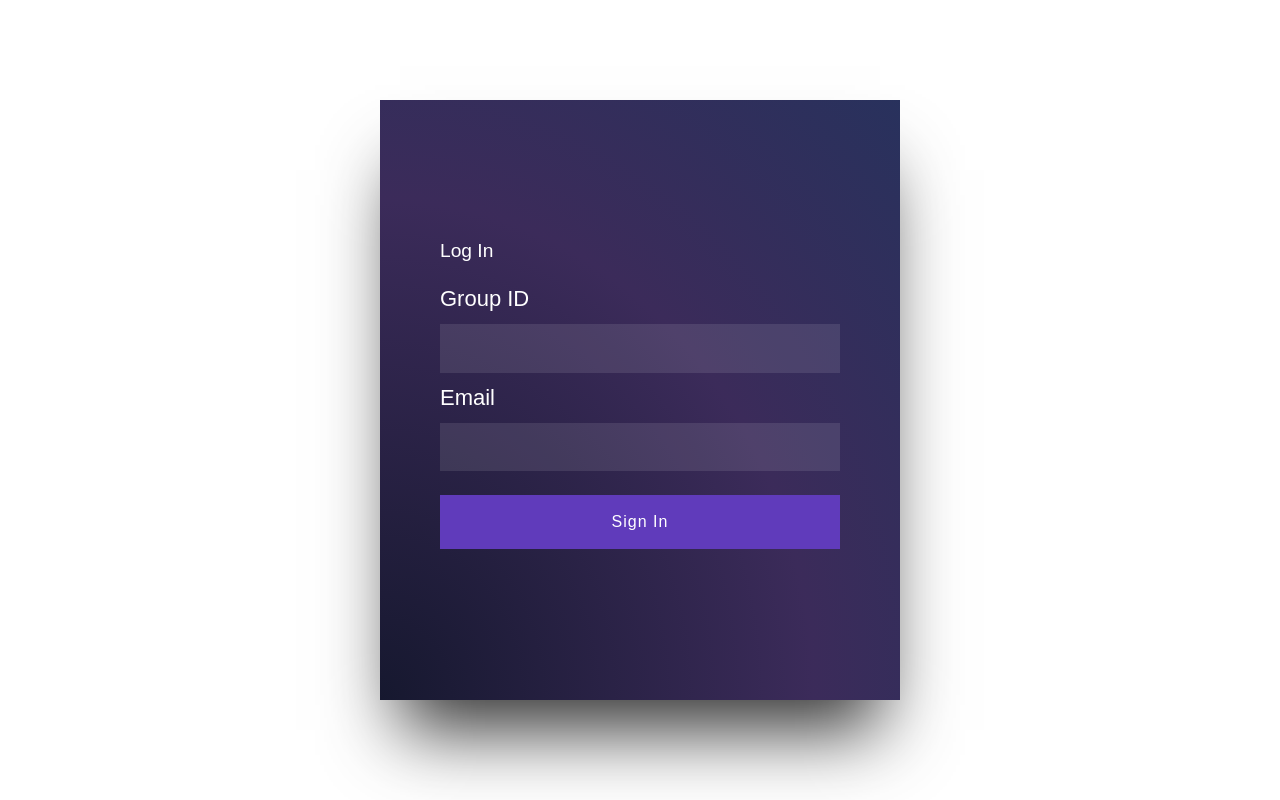
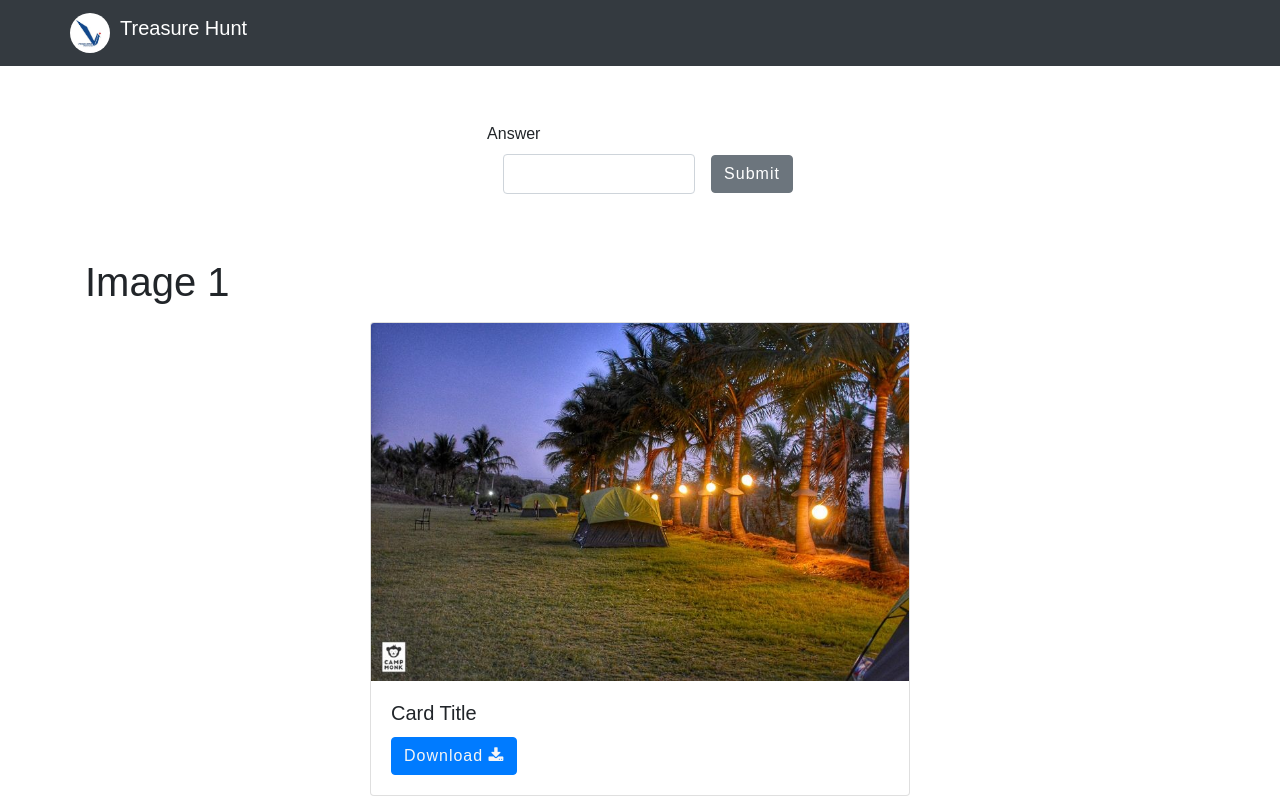
Before and after one commit to Project-Organization-1/TreasureHunt, a React (Create React App) app: page /login/level1 in a window 1280 px wide. Shown: the top 800 px of the page. Built offline with nearby package versions, Linux system fonts and the light colour scheme; no server answers.

Commit message:
upadated layout for levels

```diff
--- a/src/App.js
+++ b/src/App.js
@@ -1,28 +1,28 @@
-import './App.css';
-import Header from './components/Header/index';
-import Homepage from './components/Homepage/index';
-import Login from './components/Login/index';
-import Level1 from './components/Level1/index';
-import {
-  BrowserRouter as Router,
-  Switch,
-  Route,
-} from "react-router-dom";
+import "./App.css";
+import Header from "./components/Header/index";
+import Homepage from "./components/Homepage/index";
+import Login from "./components/Login/index";
+import Level1 from "./components/Level1/index";
+import { BrowserRouter as Router, Switch, Route } from "react-router-dom";
+import { useState } from "react";
+function App() {
+  const [authorised, setAuthorised] = useState(false);
 
-function App() {
   return (
     <Router>
       <div className="App">
         <Switch>
+          {console.log(authorised)}
+          <Route path="/login/level1">
+            <Level1 />
+          </Route>
+
           <Route path="/login">
-            <Login/>
-          </Route>
-          <Route path="/level1">
-            <Level1/>
+            <Login  setAuthorised />
           </Route>
           <Route path="/">
             <Header />
-            <Homepage/>
+            <Homepage />
           </Route>
         </Switch>
       </div>
--- a/src/components/Level/index.js
+++ b/src/components/Level/index.js
@@ -1,6 +1,6 @@
 import React from "react";
 import "bootstrap/dist/css/bootstrap.min.css";
-import 'font-awesome/css/font-awesome.min.css';
+import "font-awesome/css/font-awesome.min.css";
 import "./styles.css";
 
 import {
@@ -16,16 +16,7 @@ import {
 import ReactPlayer from "react-player";
 import { Link } from "react-router-dom";
 
-function Level({
-  img1True,
-  img1Path,
-  img2True,
-  img2Path,
-  clueTrue,
-  clue,
-  videoTrue,
-  videourl,
-}) {
+function Level({ img1Path, img2Path, clue, videourl}) {
   return (
     <div>
       <Navbar bg="dark" variant="dark">
@@ -45,16 +36,18 @@ function Level({
           </Navbar.Brand>
         </Container>
       </Navbar>
-      <Container >
+      <Container>
         <Form id="input__container">
           <Form.Group>
             <Form.Label htmlFor="input__box">Answer</Form.Label>
             <Form.Control type="text" className="mx-sm-3" id="input__box" />
           </Form.Group>
-          <Button id="submit__button" variant="secondary">Submit</Button>
+          <Button id="submit__button" variant="secondary">
+            Submit
+          </Button>
         </Form>
       </Container>
-      {img1True && (
+      {img1Path && (
         <Container>
           <h1 className="mt-5">Image 1</h1>
           <Row className="mt-3">
@@ -79,7 +72,7 @@ function Level({
           </Row>
         </Container>
       )}
-      {img2True && (
+      {img2Path && (
         <Container>
           <h1 className="mt-5">Image 1</h1>
           <Row className="mt-3">
@@ -105,7 +98,7 @@ function Level({
           </Row>
         </Container>
       )}
-      {clueTrue && (
+      {clue && (
         <Row className="mt-5">
           <Col md={{ span: 6, offset: 3 }}>
             <Accordion>
@@ -123,7 +116,7 @@ function Level({
           </Col>
         </Row>
       )}
-      {videoTrue && (
+      {videourl && (
         <Container>
           <h1 className="mt-5">Video</h1>
           <Row id="videoContainer">
--- a/src/components/Level1/index.js
+++ b/src/components/Level1/index.js
@@ -6,14 +6,7 @@ function index() {
   const videourl = "https://www.youtube.com/embed/REWoh-3yt28";
   return (
     <div>
-      <Level
-        img1True
-        img1Path={imgPath}
-        videoTrue
-        videourl={videourl}
-        clueTrue
-        clue={clue}
-      />
+      <Level img1Path={imgPath} videourl={videourl} clue={clue} />
     </div>
   );
 }
--- a/src/components/Login/index.js
+++ b/src/components/Login/index.js
@@ -55,10 +55,8 @@ function Login() {
         />
         {status === 202 && <p className="__warning">User Not found</p>}
         <div className="btnContainer">
-          <Link to="/level1">
-            <button  disabled={!valid}>
-              Sign In
-            </button>
+          <Link to="/login/level1">
+            <button disabled={!valid}>Sign In</button>
           </Link>
         </div>
       </div>
```
